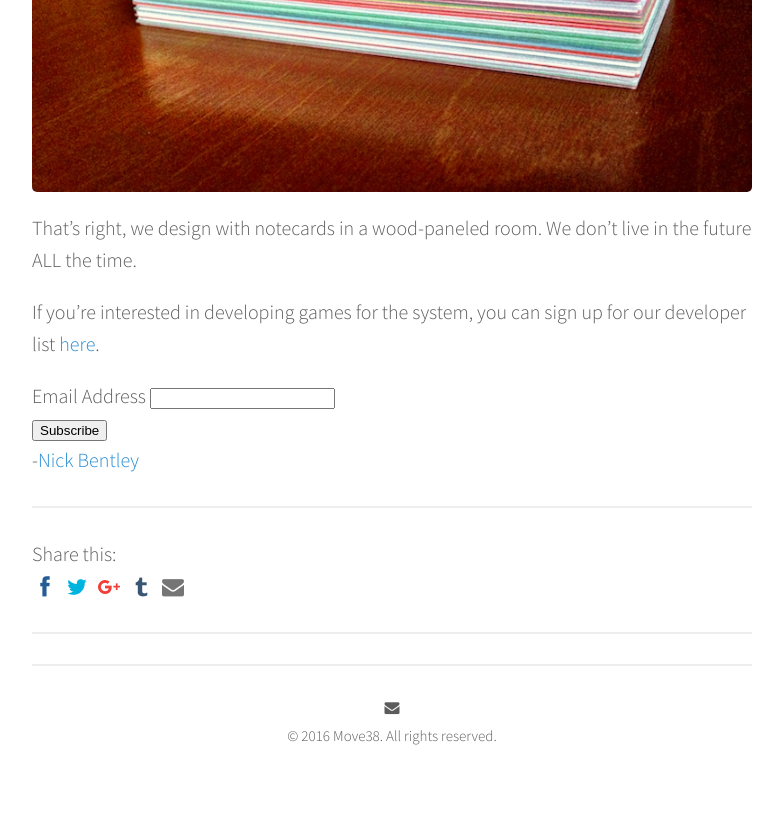
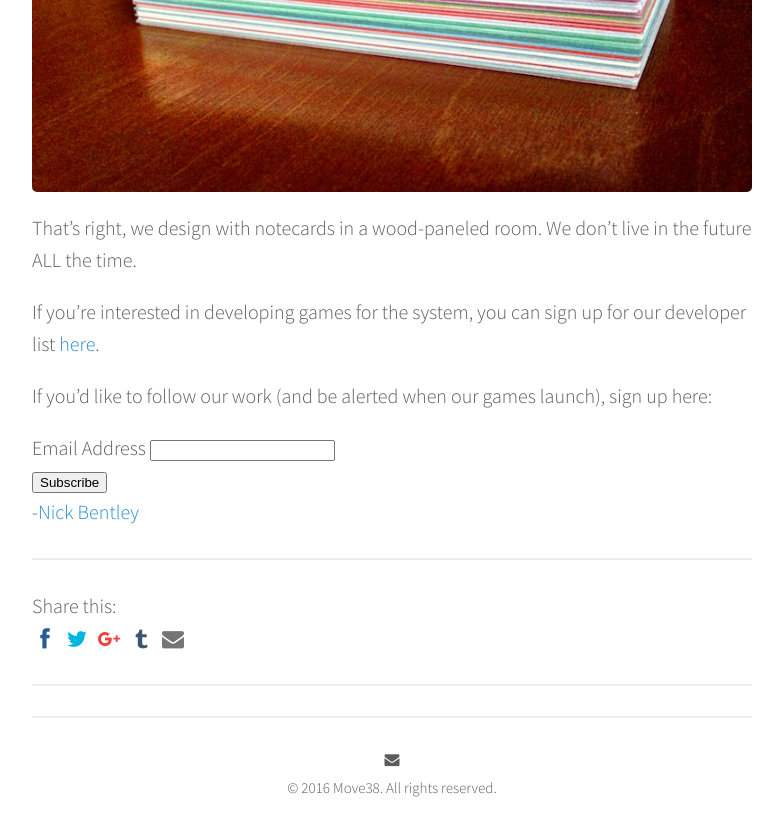
Before and after one commit to jbobrow/Move38-website, a Jekyll site: the page built from _posts/2016-10-10-a-board-game-that-thinks.markdown, in a window 1280 px wide and 900 px high, scrolled down 3866 px. Shown: the top 836 px of the window, without its empty margins (248-1031 px from the left). Built offline with Jekyll 4.4.1, drawn with Linux system fonts in a browser that asks for light colours; nearby versions of some CDN libraries; comment, search, counter and statistics services are not loaded.

Commit message:
Updated A Board Game That Thinks

```diff
--- a/_posts/2016-10-10-a-board-game-that-thinks.markdown
+++ b/_posts/2016-10-10-a-board-game-that-thinks.markdown
@@ -60,6 +60,8 @@ That's right, we design with notecards in a wood-paneled room. We don't live in
 
 If you're interested in developing games for the system, you can sign up for our developer list [here](http://eepurl.com/cjmjqT).
 
+If you'd like to follow our work (and be alerted when our games launch), sign up here:
+
 <!-- Begin MailChimp Signup Form -->
 <link href="//cdn-images.mailchimp.com/embedcode/classic-10_7.css" rel="stylesheet" type="text/css">
 <style type="text/css">
```
